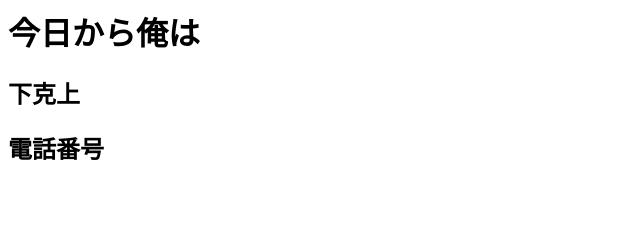
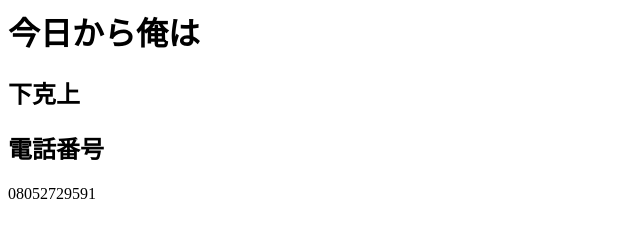
Before and after one commit to mashihara/test, a plain HTML site: page index.html in a window 1280 px wide. Shown: the whole page, without its empty margins (0-640 px from the left). Drawn offline with Linux system fonts and the light colour scheme.

Commit message:
具体的な電話番号を記載

```diff
--- a/index.html
+++ b/index.html
@@ -4,5 +4,6 @@
 <h1>今日から俺は</h1>
 <h2>下克上</h2>
 <h2>電話番号</h2>
+<p>08052729591</p>
 </body>
 </html>
```
